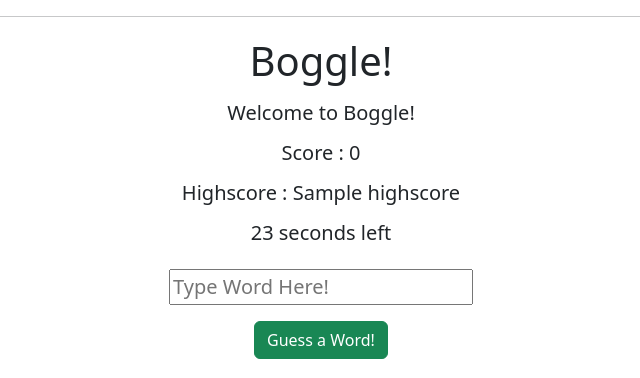
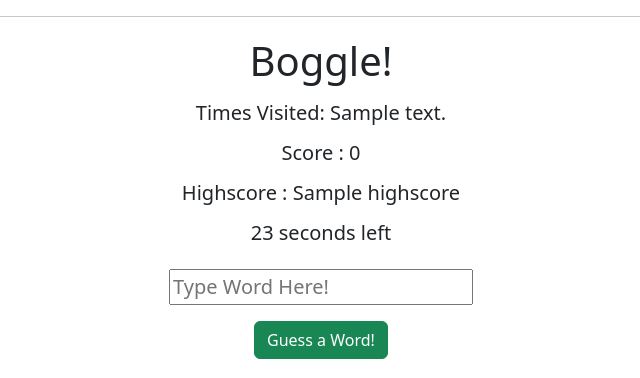
Before and after one commit to jammingJason/flask-boggle, a Flask app: template templates/start-game.html in a window 1280 px wide. Shown: the top 378 px of the page, without its empty margins (319-959 px from the left). Run offline with Flask 2, Linux system fonts and the light colour scheme; the template is opened without the code that fills it: most values are stand-ins (such as "Sample title", 1, 10 or a date in 2020); parts of the project's set-up code (start-up, migrations or seed data) failed here and were passed over.

Commit message:
added some more code

```diff
--- a/app.py
+++ b/app.py
@@ -15,9 +15,16 @@ boggle_game = Boggle()
 @app.route('/')
 def index():
     """Go to the homepage"""
-    # if not session['highscore']:
-    #     session['highscore'] = 0
-    return render_template('index.html?session=' + session['highscore'])
+    if 'highscore' in session:
+        highscore = session['highscore']
+    else:
+        session['highscore'] = 0
+    if 'times_visited' in session:
+        times_visited = session['times_visited'] + 1
+        session['times_visited'] = times_visited
+    else:
+        session['times_visited'] = 1
+    return render_template('index.html')
 
 
 @app.route('/start-game')
@@ -26,11 +33,7 @@ def start_game():
     new_board = boggle_game.make_board()
     session['board'] = new_board
 
-    if session['highscore']:
-        pass
-    else:
-        session['highscore'] = 0
-    return render_template('start-game.html', highscore=session['highscore'])
+    return render_template('start-game.html', highscore=session['highscore'], times_visited=session['times_visited'])
 
 
 @app.route('/check-word')
--- a/templates/start-game.html
+++ b/templates/start-game.html
@@ -6,7 +6,7 @@
 </div>
 <h3>
     <div class="div col" id="lblStatus">
-        Welcome to Boggle!
+        Times Visited: {{times_visited}}
     </div>
 </h3>
 <h4>
```
